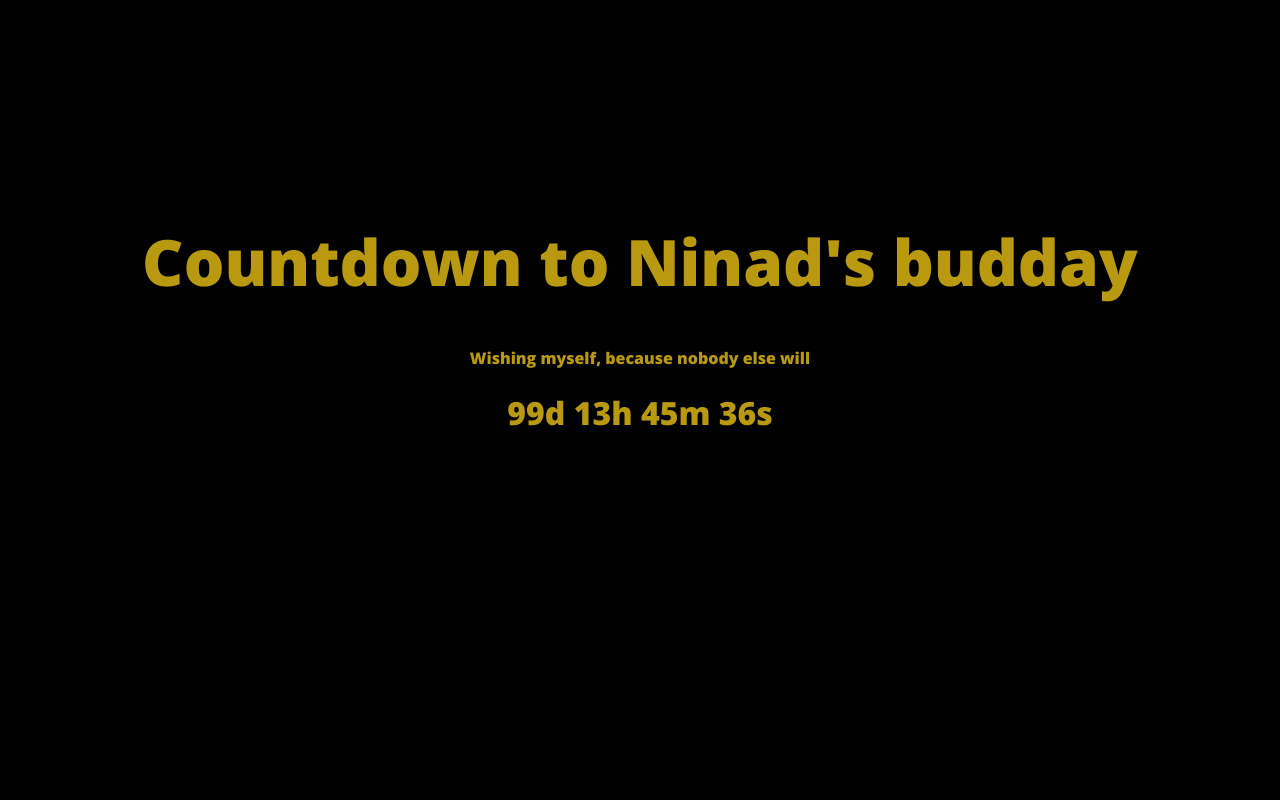
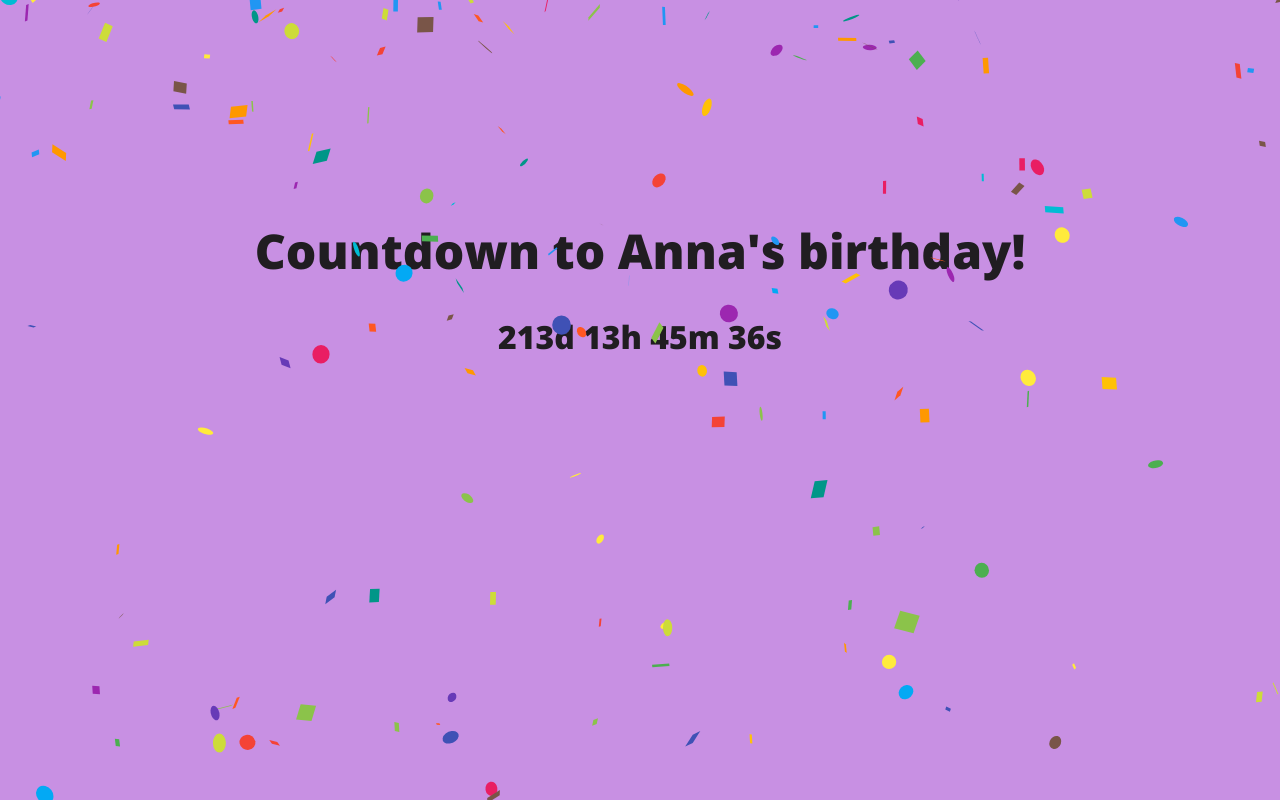
Before and after one commit to shenoyninad/budday-wishes, a React (Create React App) app: page / in a window 1280 px wide. Built offline with nearby package versions, Linux system fonts and the light colour scheme; a web font is replaced by a local one.

Commit message:
Anna's birthday

```diff
--- a/src/App.css
+++ b/src/App.css
@@ -2,11 +2,13 @@
   text-align: center;
 }
 
-.countdown-text, .wish-text{
-  font-size: 400%;
+.countdown-text,
+.wish-text {
+  font-size: 300%;
 }
 
-.countdown-div, .wish-div{
+.countdown-div,
+.wish-div {
   margin-top: 17%;
 }
 
@@ -15,11 +17,21 @@
 }
 
 @keyframes color-change {
-  0% { color: rgb(231, 81, 81); }
-  25% {color: rgb(231, 196, 81); }
-  50% { color: rgb(64, 175, 129); }
-  75% {color: rgb(231, 196, 81);}
-  100% { color: rgb(228, 87, 209); }
+  0% {
+    color: rgb(231, 81, 81);
+  }
+  25% {
+    color: rgb(231, 196, 81);
+  }
+  50% {
+    color: rgb(64, 175, 129);
+  }
+  75% {
+    color: rgb(231, 196, 81);
+  }
+  100% {
+    color: rgb(228, 87, 209);
+  }
 }
 
 .image-element {
--- a/src/BuddayWishesMainPage.tsx
+++ b/src/BuddayWishesMainPage.tsx
@@ -4,16 +4,15 @@ import useWindowSize from './hooks/useWindowSize';
 import Confetti from 'react-confetti';
 
 function BuddayWishesMainPage() {
-  const name = "Ninad";
+  const name = 'Anna';
   const { width, height } = useWindowSize();
   const [visible, setVisible] = useState(true);
 
   useEffect(() => {
-    document.title = `Happy birthday ${name}!`
+    document.title = `Happy birthday ${name}!`;
     // Update the count down every 1 second
     var x = setInterval(function () {
-
-      var countDownDate = new Date("Jul 14, 2022 00:00:0").getTime();
+      var countDownDate = new Date('Nov 5, 2022 00:00:0').getTime();
       // Get today's date and time
       var now = new Date().getTime();
 
@@ -22,43 +21,52 @@ function BuddayWishesMainPage() {
 
       // Time calculations for days, hours, minutes and seconds
       var days = Math.floor(distance / (1000 * 60 * 60 * 24));
-      var hours = Math.floor((distance % (1000 * 60 * 60 * 24)) / (1000 * 60 * 60));
+      var hours = Math.floor(
+        (distance % (1000 * 60 * 60 * 24)) / (1000 * 60 * 60)
+      );
       var minutes = Math.floor((distance % (1000 * 60 * 60)) / (1000 * 60));
       var seconds = Math.floor((distance % (1000 * 60)) / 1000);
 
       // Output the result in an element with id="demo"
-      document.getElementById("countdown-timer")!.innerHTML = days + "d " + hours + "h "
-        + minutes + "m " + seconds + "s ";
+      document.getElementById('countdown-timer')!.innerHTML =
+        days + 'd ' + hours + 'h ' + minutes + 'm ' + seconds + 's ';
 
       // If the count down is over, write some text
       if (distance < 0) {
         clearInterval(x);
-        document.getElementById("countdown-timer")!.innerHTML = "Woohooo!"
+        document.getElementById('countdown-timer')!.innerHTML = 'Woohooo!';
         setVisible(false);
       }
     }, 1000);
   });
 
   const text = visible ? (
-    <div className="countdown-div" >
-      <h1 className="countdown-text" > Countdown to {name}'s budday</h1>
-      <h4>Wishing myself, because nobody else will</h4>
-      <h1 className="countdown-timer" id="countdown-timer" > Wait for it </h1>
-    </div>) :
-    (<div className="wish-div">
+    <div className='countdown-div'>
       <Confetti
         width={width}
         height={height}
       />
-      <h1 className="wish-text"> Happy budday {name}!</h1>
+      <h1 className='countdown-text'> Countdown to {name}'s birthday!</h1>
+      <h1
+        className='countdown-timer'
+        id='countdown-timer'
+      >
+        {' '}
+        Wait for it{' '}
+      </h1>
+    </div>
+  ) : (
+    <div className='wish-div'>
+      <Confetti
+        width={width}
+        height={height}
+      />
+      <h1 className='wish-text'> Happy budday {name}!</h1>
       <h1>IT IS MY BIRTHDAY!!</h1>
-    </div>)
-
-  return (
-    <div className="main-container" >
-      {text}
     </div>
   );
+
+  return <div className='main-container'>{text}</div>;
 }
 
 export default BuddayWishesMainPage;
--- a/src/index.css
+++ b/src/index.css
@@ -5,8 +5,8 @@ body {
     sans-serif;
   -webkit-font-smoothing: antialiased;
   -moz-osx-font-smoothing: grayscale;
-  background-color: black;
-  color: rgba(195, 162, 16, 0.947);
+  background-color: rgb(200, 144, 227);
+  color: rgba(22, 22, 21, 0.947);
   font-family: 'Mochiy Pop P One', sans-serif;
   font-family: 'Open Sans', sans-serif;
 }
```
